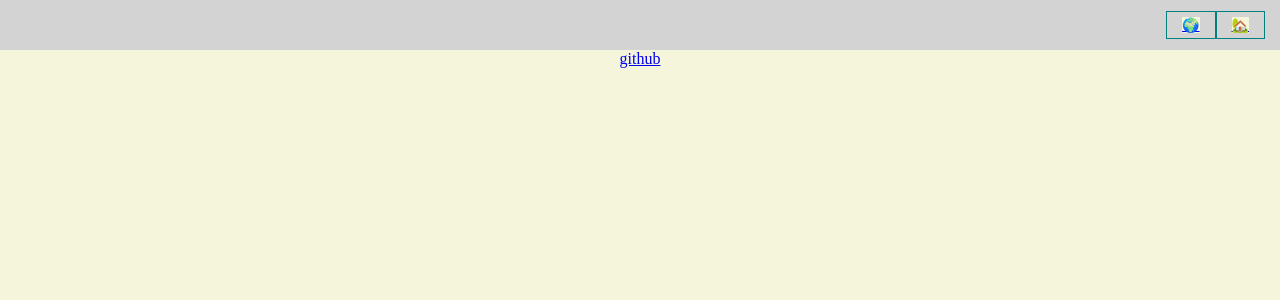
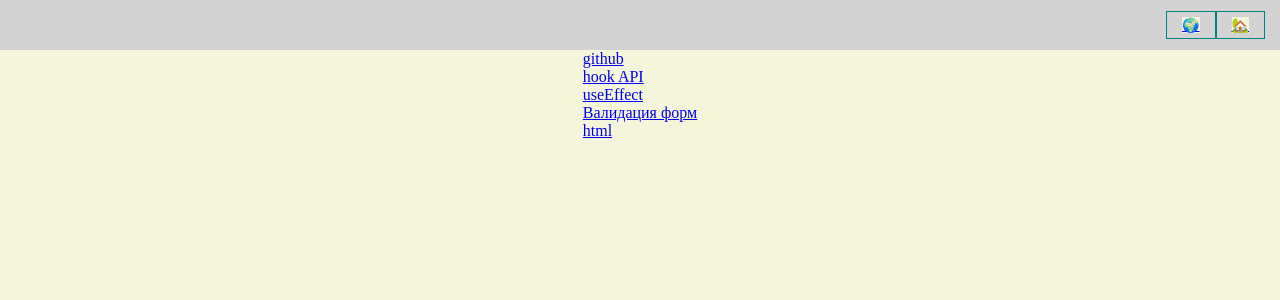
Before and after one commit to oxpan/webclient_rpbd, a React (Create React App) app: page /link in a window 1280 px wide. Shown: the top 300 px of the page. Built offline with nearby package versions, Linux system fonts and the light colour scheme.

Commit message:
рефакторинг

```diff
--- a/src/API/PersonSevice.js
+++ b/src/API/PersonSevice.js
@@ -15,7 +15,6 @@ export default class PersonSevice{
     }//это лишнее не забудь поправить!
 
     static async postAddPerson(persone){
-
         let create = {
             lastname:persone.lastname,
             firstname:persone.firstname,
--- a/src/pages/About.jsx
+++ b/src/pages/About.jsx
@@ -2,16 +2,25 @@ import React, {useState} from 'react';
 
 const About = () => {
 
-    // const [persone,setPerson] = useState([
-    //     {lastname:'Zayakin', firstname:'Igor', fathername:'Ivanovich',id:Date.now(),home:23,apartment:228,street:"Nemirovicha"}
-    // ])
-
 
     return (
         <div>
-            {/*<link to={'https://github.com/oxpan/webclient_rpbd'} placeholder={'github'}>github</link>*/}
-            <a href="https://github.com/oxpan/webclient_rpbd">github</a>
-            {/*{persone.lastname}*/}
+            <div>
+                <a href="https://github.com/oxpan/webclient_rpbd">github</a>
+            </div>
+            <div>
+                <a href="https://ru.reactjs.org/docs/hooks-reference.html#usestate">hook API</a>
+            </div>
+
+            <div>
+                <a href="https://ru.reactjs.org/docs/hooks-effect.html">useEffect</a>
+            </div>
+            <div>
+                <a href="https://developer.mozilla.org/ru/docs/Learn/Forms/Form_validation">Валидация форм</a>
+            </div>
+            <div>
+                <a href="https://html5book.ru/html-tags/">html</a>
+            </div>
 
         </div>
     );
--- a/src/pages/Error.jsx
+++ b/src/pages/Error.jsx
@@ -2,8 +2,28 @@ import React from 'react';
 
 const Error = () => {
     return (
-        <div>
-           <h1 style={{color:'red'}}>Жопа!</h1>
+        <div style={{color:'red'}}>
+
+            <div>
+                ╔═══╗╔═══╗╔═══╗╔══╗╔═══╗
+            </div>
+            <div>
+                ║╔══╝║╔═╗║║╔═╗║║╔╗║║╔═╗║
+            </div>
+            <div>
+                ║╚══╗║╚═╝║║╚═╝║║║║║║╚═╝║
+            </div>
+            <div>
+                ║╔══╝║╔╗╔╝║╔╗╔╝║║║║║╔╗╔╝
+            </div>
+            <div>
+                ║╚══╗║║║║─║║║║─║╚╝║║║║║
+            </div>
+            <div>
+                ╚═══╝╚╝╚╝─╚╝╚╝─╚══╝╚╝╚╝
+            </div>
+
+
         </div>
     );
 };
--- a/src/pages/PersonPage.jsx
+++ b/src/pages/PersonPage.jsx
@@ -44,11 +44,8 @@ const PersonPage = () => {
 
                     <Button>💾</Button>
                     <Button>🗑</Button>
-
-
             </div>
             }
-
         </div>
     );
 };
--- a/src/phonebook/PersonItem.jsx
+++ b/src/phonebook/PersonItem.jsx
@@ -36,7 +36,6 @@ const PersonItem = (props) => {
                     </div>
                 }
             </div>
-
             <div className={"person__btns"}>
                 <Button onClick={onOnClick}>🔷</Button>
 
--- a/src/phonebook/PersonList.jsx
+++ b/src/phonebook/PersonList.jsx
@@ -25,7 +25,6 @@ const PersonList = ({persone,title,remove}) => {
                     </CSSTransition>
                 )}
             </TransitionGroup>
-
         </div>
     );
 };
--- a/src/phonebook/UI/Navbar/Navbar.jsx
+++ b/src/phonebook/UI/Navbar/Navbar.jsx
@@ -12,7 +12,6 @@ const Navbar = () => {
                 <Button>
                     <Link to="/">🏡</Link>
                 </Button>
-
             </div>
         </div>
     );
```
Also changed, not shown: src/pages/Persons.jsx (+0 -19 lines), src/phonebook/FindForm.jsx (+0 -11 lines), src/phonebook/PhoneBookForm.jsx (+0 -8 lines).
